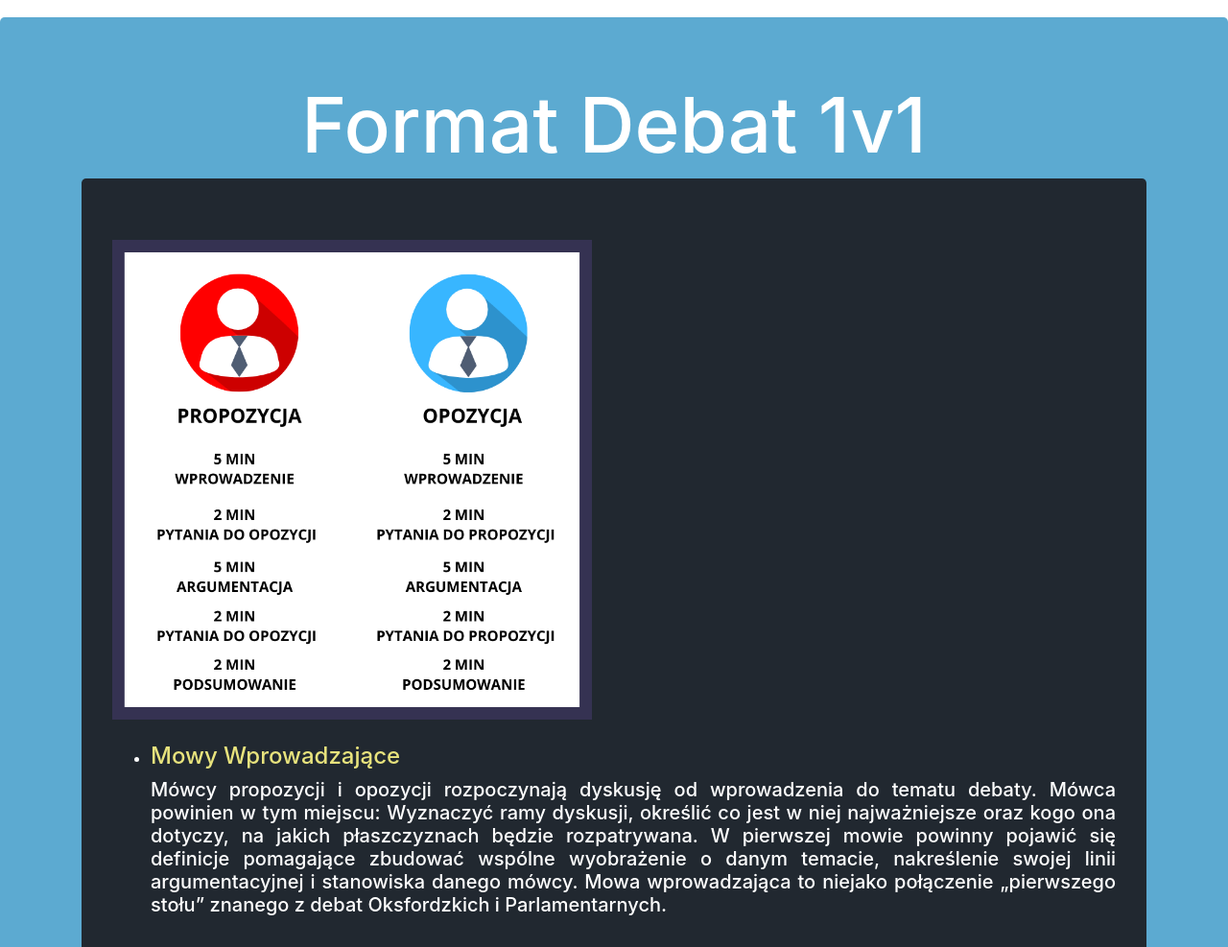
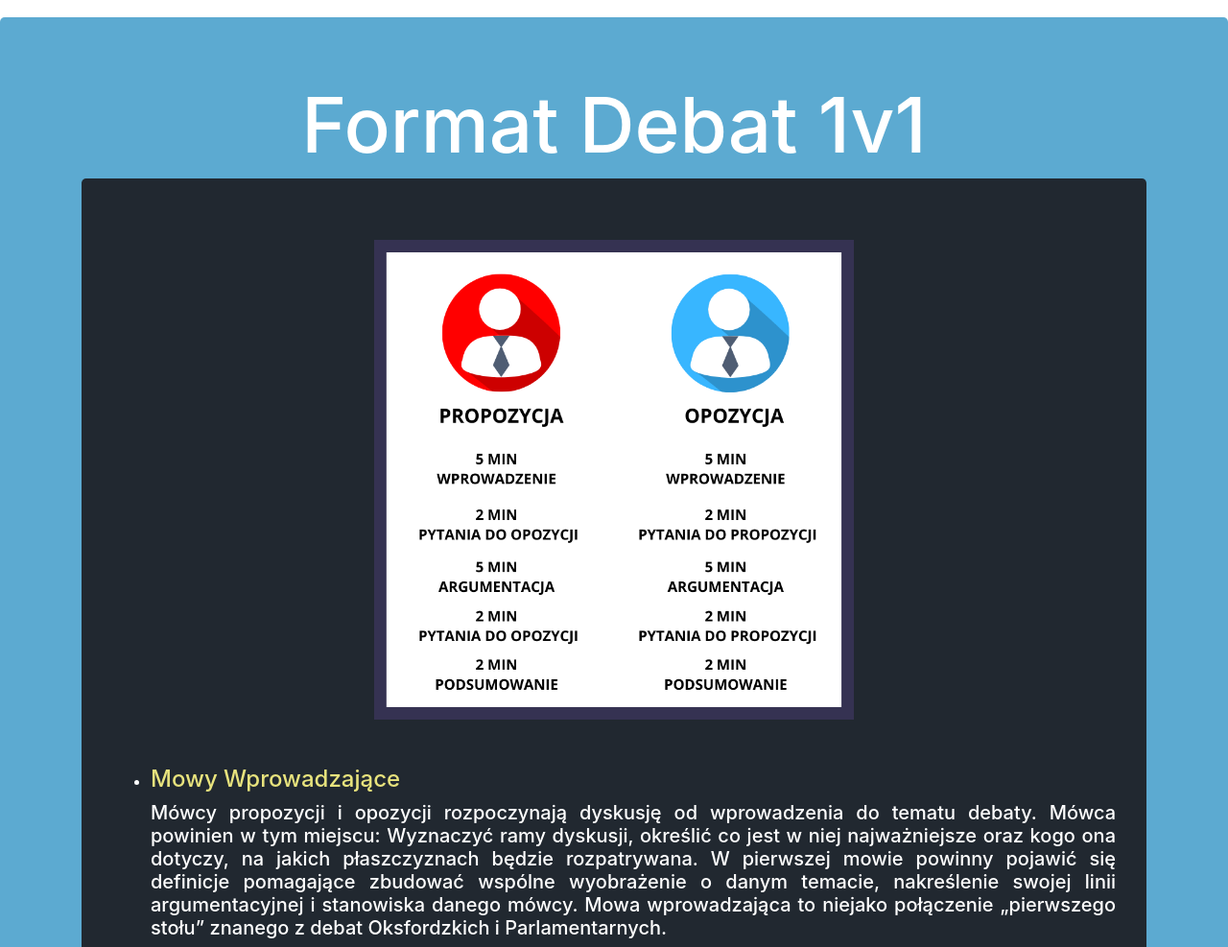
Before and after one commit to kacperleczynski/zadebatuj, a Django app: page /instruction/ in a window 1280 px wide. Shown: the part 1454-2441 px from the top of the page at 96% size. Run offline with Django 3.2, Linux system fonts and the light colour scheme; some libraries are stand-ins or nearby versions.

Commit message:
commit 3

```diff
--- a/templates/ksm_app/instrukcja.html
+++ b/templates/ksm_app/instrukcja.html
@@ -25,6 +25,11 @@
   #jumbotron1 h3 {
     font-size: 20px;
   }
+.photo{
+  margin-left: auto;
+  margin-right: auto;
+  display: block;
+}
 
 </style>
 <div id=central class="jumbotron">
@@ -99,7 +104,7 @@
   <div class="container">
       <h1>Format Debat 1v1</h1>
     <div id=jumbotron1 class="jumbotron">
-      <img src="/static/images/vs.png" width="500" height="500" alt=""><br><br>
+      <img class='photo' src="/static/images/vs.png" width="500" height="500" alt=""><br><br>
       <ul>
         <li><h4>
           Mowy Wprowadzające</h4><h3>Mówcy propozycji i opozycji rozpoczynają
@@ -157,7 +162,7 @@
   <div class="container">
       <h1>Sposób oceniania</h1>
     <div id=jumbotron1 class="jumbotron">
-      <img src="/static/images/karta.png" width="550" height="550" alt=""><br><br>
+      <img class='photo' src="/static/images/karta.png" width="550" height="550" alt=""><br><br>
       <h3><a href="https://drive.google.com/file/d/1bO6r0nl8WJsyekh3jo2wV2kpJIpgoMdU/view?fbclid=IwAR1y2uATHOi9WZHlwjtqmAY1YFhmlNsGwrLUthga_jvGOFZ_o1WgfFyd6t0" download> Karta oceny</a></h3>
       <br>
       <ul>
```
Also changed, not shown: templates/ksm_app/debatants_detail.html (+10 -3 lines), templates/ksm_app/judges_detail.html (+9 -1 lines).
